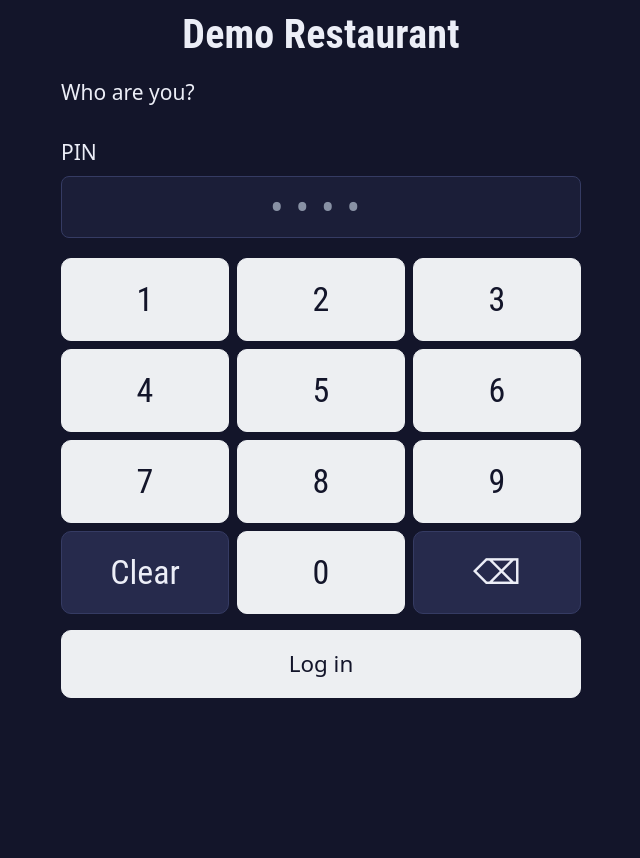
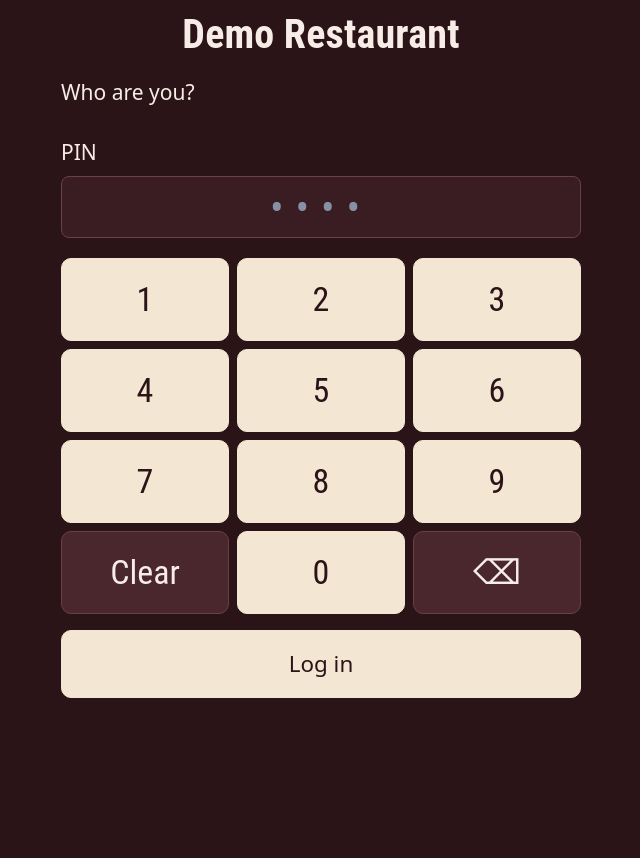
Before and after one commit to vijaymulik1902-ops/restaurant-ops, a FastAPI app: page /login in a window 1280 px wide. Shown: the whole page, without its empty margins (319-959 px from the left). Run offline with FastAPI, Linux system fonts and the light colour scheme.

Commit message:
Phase 2: Brass and kokum theme

```diff
--- a/app/static/style.css
+++ b/app/static/style.css
@@ -21,27 +23,37 @@
    ========================================================================== */
 
 :root {
-  --ink: #13152a;
-  --ink-2: #1b1e38;          /* surface */
-  --ink-3: #262a4c;          /* raised */
-  --line: #353b63;
-  --turmeric: #f2ab1e;
-  --chilli: #f0544a;
-  --cardamom: #5bbe7a;
-  --steel: #8c95ad;
-  --paper: #edeff2;
-  --paper-ink: #16182b;
-  --text: #eceef7;
-  --muted: #a7aec8;
+  --ink: #2b1418;
+  --ink-2: #3a1d22;          /* surface */
+  --ink-3: #4a262d;          /* raised */
+  --line: #6a3f47;
+  --turmeric: #d4a33b;       /* brass */
+  --chilli: #f07a95;         /* kokum, text-safe on wine */
+  --kokum: #c43b5c;          /* kokum, fills / borders / pulse */
+  --kokum-fill: #a32b49;     /* danger buttons (paper text 5.7:1) */
+  --cardamom: #7fb685;       /* leaf green */
+  --steel: #a8959a;          /* muted rose-grey */
+  --paper: #f3e7d3;
+  --paper-ink: #2b1418;
+  --text: #f7ece6;
+  --muted: #cdb8bd;
+  /* ink on paper (kitchen tickets, bills) */
+  --stamp: #a32b49;          /* stamped table number, late strip */
+  --ticket-brass: #7a5410;   /* cooking strip and label */
+  --ticket-leaf: #2f6b3a;    /* ready slip label */
+  --ticket-note: #fbe3a8;    /* highlighted note */
+  --ticket-muted: #6b4a50;   /* "Tap to start cooking" */
+  --ticket-rule: #cdb9a3;    /* dashed tear line */
+  --slip: #e2ecd6;           /* ready slip paper */
   /* status tints (rgba, not color-mix(), for older Android WebViews) */
-  --turmeric-12: rgba(242, 171, 30, .12);
-  --turmeric-50: rgba(242, 171, 30, .5);
-  --chilli-14: rgba(240, 84, 74, .14);
-  --chilli-55: rgba(240, 84, 74, .55);
-  --cardamom-12: rgba(91, 190, 122, .12);
-  --cardamom-50: rgba(91, 190, 122, .5);
-  --steel-14: rgba(140, 149, 173, .14);
-  --steel-50: rgba(140, 149, 173, .5);
+  --turmeric-12: rgba(212, 163, 59, .12);
+  --turmeric-50: rgba(212, 163, 59, .5);
+  --chilli-14: rgba(196, 59, 92, .16);
+  --chilli-55: rgba(196, 59, 92, .6);
+  --cardamom-12: rgba(127, 182, 133, .15);
+  --cardamom-50: rgba(127, 182, 133, .7);   /* stronger: green reads weakly on wine */
+  --steel-14: rgba(168, 149, 154, .14);
+  --steel-50: rgba(168, 149, 154, .5);
 
   --font-display: "Avenir Next Condensed", "Roboto Condensed", "sans-serif-condensed", "Bahnschrift",
                   "Arial Narrow", system-ui, sans-serif;
@@ -66,13 +78,13 @@
   --pico-primary: var(--paper);
   --pico-primary-background: var(--paper);
   --pico-primary-border: var(--paper);
-  --pico-primary-hover: #ffffff;
-  --pico-primary-hover-background: #ffffff;
+  --pico-primary-hover: #fff6e6;
+  --pico-primary-hover-background: #fff6e6;
   --pico-primary-inverse: var(--ink);
   --pico-secondary-background: var(--ink-3);
   --pico-secondary-border: var(--line);
   --pico-secondary-inverse: var(--text);
-  --pico-secondary-hover-background: #2e3358;
+  --pico-secondary-hover-background: #56303a;
   --pico-border-radius: var(--r-control);
   --pico-font-family: var(--font-body);
   --pico-card-box-shadow: none;
```
Also changed, not shown: other parts of app/static/style.css (+36 -33 lines), app/static/sales.js (+5 -5 lines).
